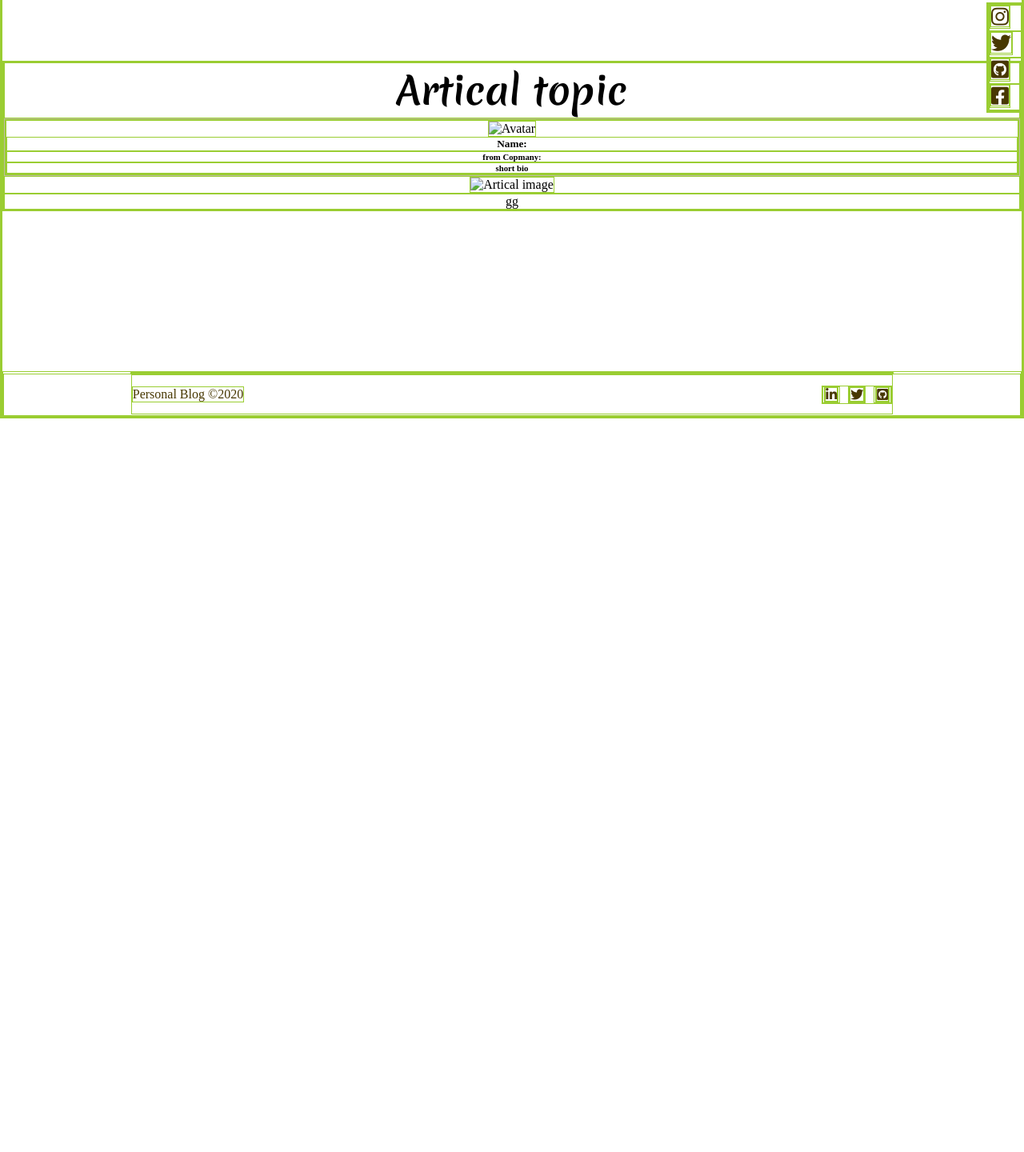
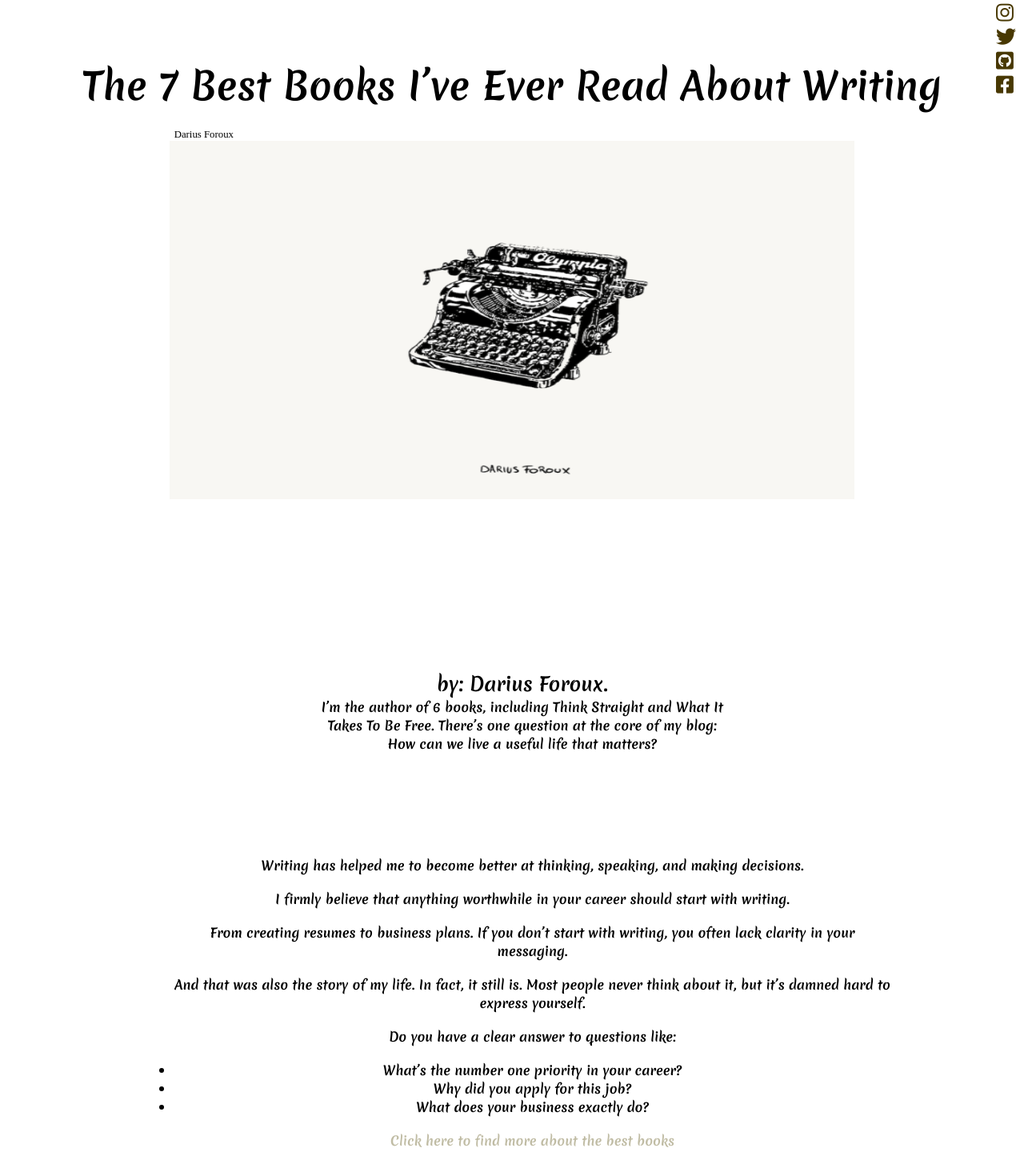
Before and after one commit to abdul2025/Personal-Blog, a plain HTML site: page html_pages/blog_post.html in a window 1280 px wide. Shown: the part 347-1787 px from the top of the page at 80% size. Before the commit the page ends 870 px from the top, so only its background shows below. Drawn offline with Linux system fonts and the light colour scheme.

Commit message:
post-page

```diff
--- a/html_pages/blog_post.html
+++ b/html_pages/blog_post.html
@@ -21,8 +21,8 @@
 					</div>
 					<nav class="navbar">
 						<ul>
-							<li><a href="">home</a></li>
-							<li><a href="">posts</a></li>
+							<li><a href="../blog_home.html">home</a></li>
+							<li><a href="./blog_post.html">posts</a></li>
 							<div class="social-media-header">
 								<li>
 									<a href="https://www.linkedin.com/in/abdulwahab-alshehri-822a971a2jed/"><i class="fab fa-linkedin-in"></i></a>
@@ -60,22 +60,34 @@
 			</div>
 			<section class="content-wrapper">
                 <div class="content-posts-page">
-                    <h3 class="artical-title">Artical topic</h3>
-                    <div class="content-header">
-                        <div class="writer-info-top">
-                            <div class="avatar">
-                                <img src="" alt="Avatar" class="avatar-img">
-                                <h5>Name:</h5>
-                                <h6>from Copmany:</h6>
-                                <h6>short bio</h6>
-                            </div>
-                        </div>
-                    </div>
+                    <h3 class="artical-title">The 7 Best Books I’ve Ever Read About Writing</h3>
+
                     <div class="post-img">
-                        <img src="" alt="Artical image" class="artical-img">
+						<figure>
+							<figcaption>Darius Foroux</figcaption>
+							<img src="../imgs/type-mach.png" alt="Artical image" class="artical-img">
+						</figure>
                     </div>
                     <div class="post-content">
-                        gg
+                        <div class="bio">
+							<h1>by: Darius Foroux.</h1>
+							<p>
+								I’m the author of 6 books, including Think Straight and What It Takes To Be Free. There’s one question at the core of my blog: How can we live a useful life that matters?
+							</p>
+						</div>
+						<div class="body-content">
+							<p>Writing has helped me to become better at thinking, speaking, and making decisions. </p>
+							<p>I firmly believe that anything worthwhile in your career should start with writing. </p>
+							<p>From creating resumes to business plans. If you don’t start with writing, you often lack clarity in your messaging. </p>
+							<p>And that was also the story of my life. In fact, it still is. Most people never think about it, but it’s damned hard to express yourself. </p>
+							<p>Do you have a clear answer to questions like:</p>
+							<ul>
+								<li>What’s the number one priority in your career?</li>
+								<li>Why did you apply for this job?</li>
+								<li>What does your business exactly do?</li>
+							</ul>
+					<a href="https://getpocket.com/explore/item/the-7-best-books-i-ve-ever-read-about-writing?utm_source=pocket-newtab">Click here to find more about the best books</a>
+						</div>
                     </div>
                 </div>
             </section>
--- a/style/main.css
+++ b/style/main.css
@@ -6,7 +6,7 @@
 	box-sizing: border-box;
 	margin: 0;
 	padding: 0;
-	border: 1px solid yellowgreen;
+	/* border: 1px solid yellowgreen; */
 }
 
 html,
--- a/style/post_page_content.css
+++ b/style/post_page_content.css
@@ -14,6 +14,54 @@
 	font-family: var(--logo-Caption-font);
 	font-size: 47px;
 }
-.content-header {
-	border: 1px solid var(--golden);
+
+.post-img {
+	width: 70%;
+	height: 70%;
+	justify-self: center;
+	padding: 20px;
 }
+
+.post-img > figure {
+	width: 100%;
+	height: 100%;
+	display: flex;
+	flex-direction: column;
+}
+figcaption {
+	font-size: 1vw;
+	position: relative;
+	left: -45%;
+}
+.artical-img {
+	width: 100%;
+	height: 100%;
+}
+
+.post-content {
+	width: 100%;
+	justify-self: center;
+	font-family: var(--logo-Caption-font);
+}
+
+.bio {
+	width: 40%;
+	position: relative;
+	left: 31%;
+	padding-bottom: 129px;
+}
+.body-content {
+	width: 70%;
+	left: 17%;
+	position: relative;
+}
+
+.body-content p,
+.body-content ul {
+	padding-bottom: 19px;
+}
+
+.body-content a {
+	color: var(--golden);
+	text-decoration: none;
+}
```
Also changed, not shown: blog_home.html (renamed from html_pages/blog_home.html, +3 -3 lines), imgs/coff.jpg (deleted), imgs/type-mach.png (added).
